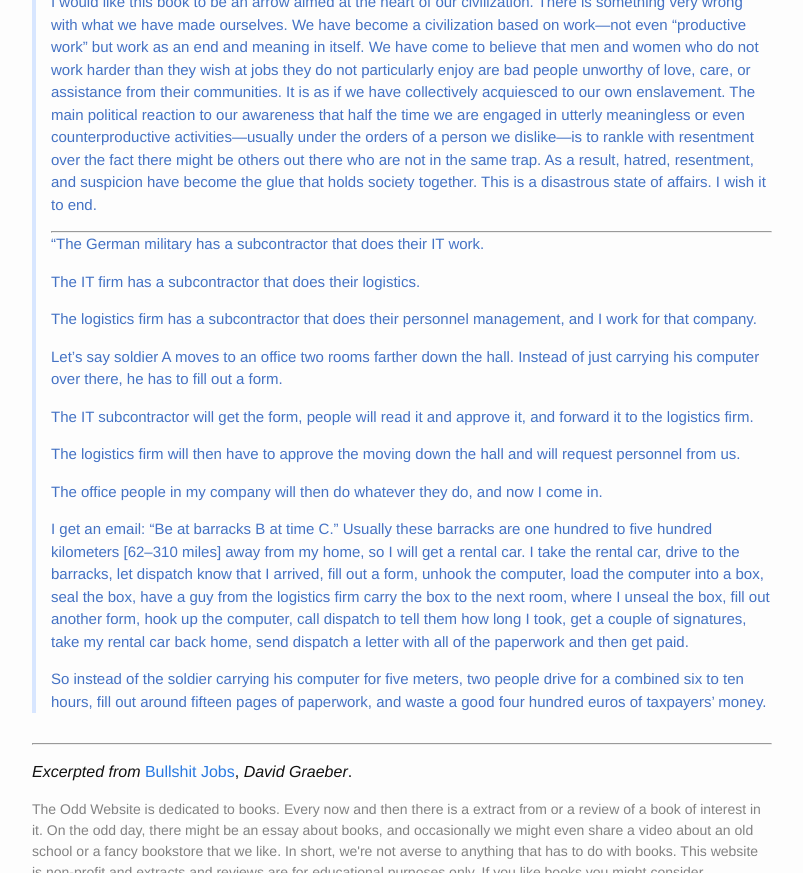
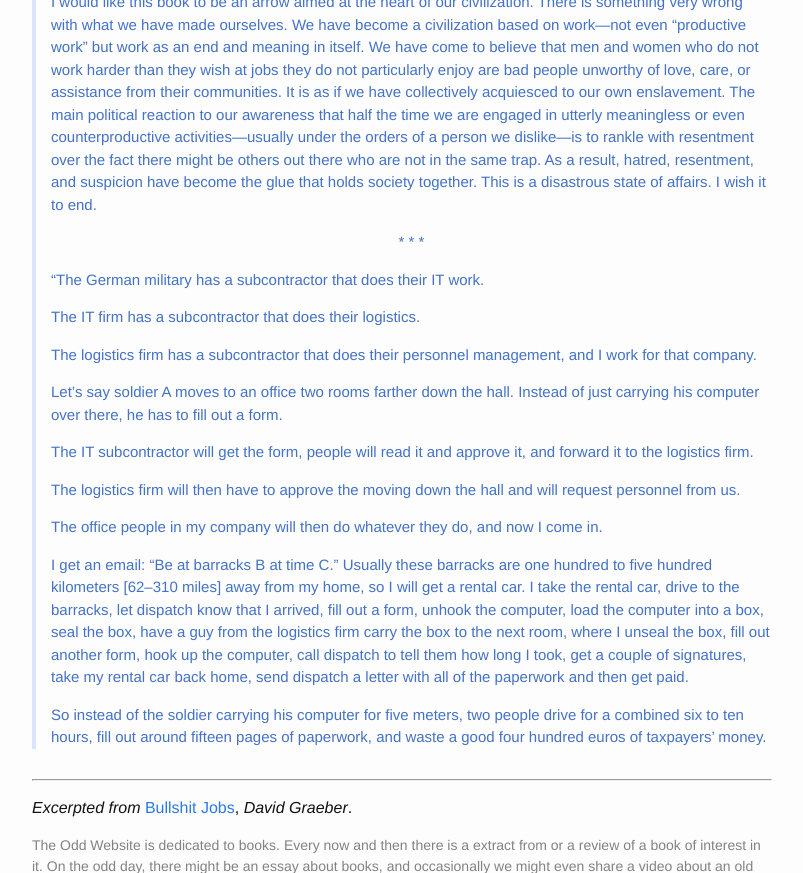
Before and after one commit to bhattacharjee/theodd.website, a Jekyll site: the page built from _posts/2019-08-19-Bullshit-Jobs-David-Graeber.markdown, in a window 1280 px wide and 900 px high, scrolled down 535 px, cut to the strip 27-900 px from the top of the window. Shown: the whole strip, without its empty margins (238-1041 px from the left). Built offline with Jekyll 4.4.1, drawn with Linux system fonts in a browser that asks for light colours.

Commit message:
Some alignment

```diff
--- a/_posts/2019-08-19-Bullshit-Jobs-David-Graeber.markdown
+++ b/_posts/2019-08-19-Bullshit-Jobs-David-Graeber.markdown
@@ -15,7 +15,7 @@ nameofbook:  "Bullshit Jobs"
 
 I would like this book to be an arrow aimed at the heart of our civilization. There is something very wrong with what we have made ourselves. We have become a civilization based on work—not even “productive work” but work as an end and meaning in itself. We have come to believe that men and women who do not work harder than they wish at jobs they do not particularly enjoy are bad people unworthy of love, care, or assistance from their communities. It is as if we have collectively acquiesced to our own enslavement. The main political reaction to our awareness that half the time we are engaged in utterly meaningless or even counterproductive activities—usually under the orders of a person we dislike—is to rankle with resentment over the fact there might be others out there who are not in the same trap. As a result, hatred, resentment, and suspicion have become the glue that holds society together. This is a disastrous state of affairs. I wish it to end.
 
----
+<p align=center>* * * </p>
 
 “The German military has a subcontractor that does their IT work.
 
```
